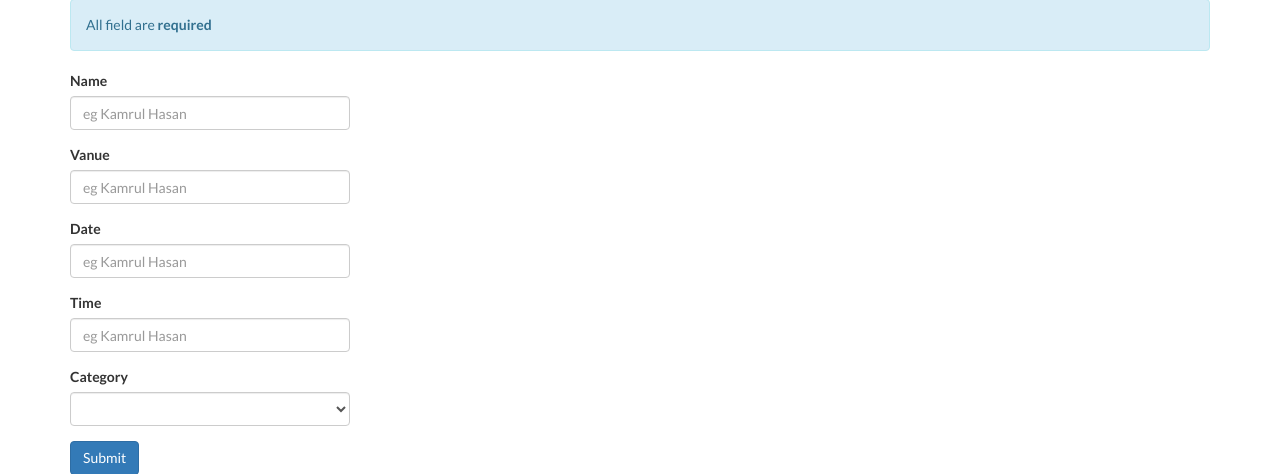
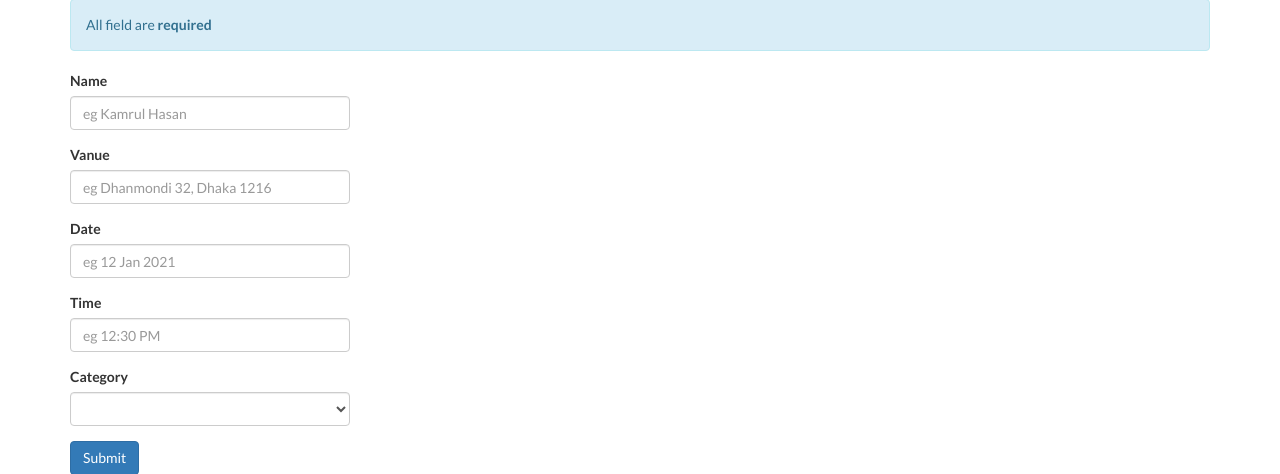
Before and after one commit to kmrul/EventHub, an ASP.NET MVC app: template EventHub/Views/Events/Create.cshtml in a window 1280 px wide. Shown: the part 114-588 px from the top of the page. Run offline with ASP.NET Core 8 and stand-ins for ASP.NET MVC 5, Linux system fonts and the light colour scheme; the template is opened without the code that fills it, so the values that code supplies are empty; the project's own start-up code is not run, and a stand-in starts its controllers and pages; some libraries are stand-ins or nearby versions.

Commit message:
changes placeholder name

```diff
--- a/EventHub/Views/Events/Create.cshtml
+++ b/EventHub/Views/Events/Create.cshtml
@@ -18,20 +18,20 @@
 
     <div class="form-group">
         @Html.LabelFor(m => m.Vanue)
-        @Html.TextBoxFor(m => m.Vanue, new { @class = "form-control", placeholder = "eg Kamrul Hasan" })
+        @Html.TextBoxFor(m => m.Vanue, new { @class = "form-control", placeholder = "eg Dhanmondi 32, Dhaka 1216" })
         @Html.ValidationMessageFor(m => m.Vanue)
     </div>
 
 
     <div class="form-group">
         @Html.LabelFor(m => m.Date)
-        @Html.TextBoxFor(m => m.Date, new { @class = "form-control", placeholder = "eg Kamrul Hasan" })
+        @Html.TextBoxFor(m => m.Date, new { @class = "form-control", placeholder = "eg 12 Jan 2021" })
         @Html.ValidationMessageFor(m => m.Date)
     </div>
 
     <div class="form-group">
         @Html.LabelFor(m => m.Time)
-        @Html.TextBoxFor(m => m.Time, new { @class = "form-control", placeholder = "eg Kamrul Hasan" })
+        @Html.TextBoxFor(m => m.Time, new { @class = "form-control", placeholder = "eg 12:30 PM" })
         @Html.ValidationMessageFor(m => m.Time)
     </div>
 
```
